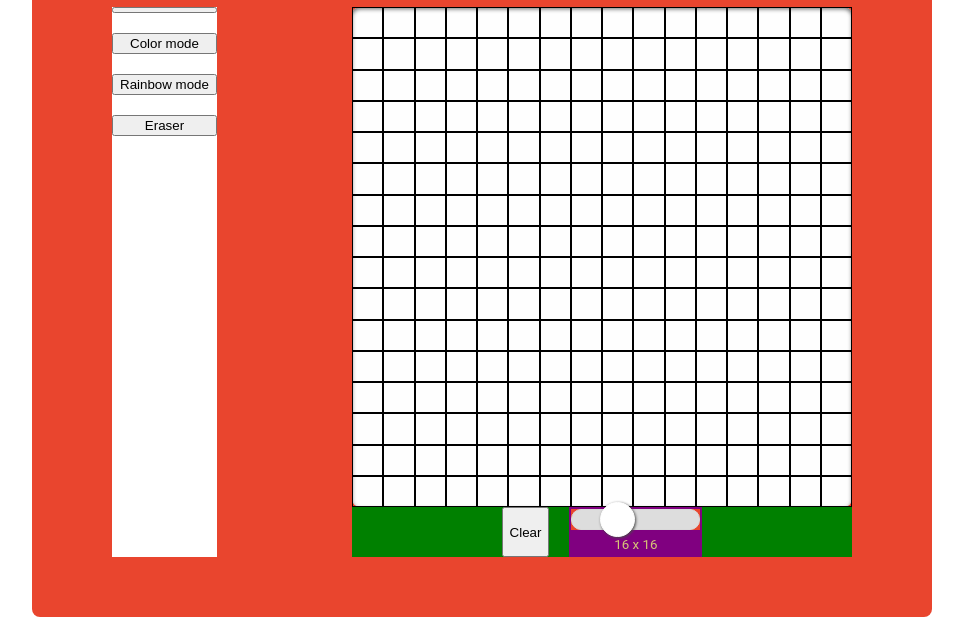
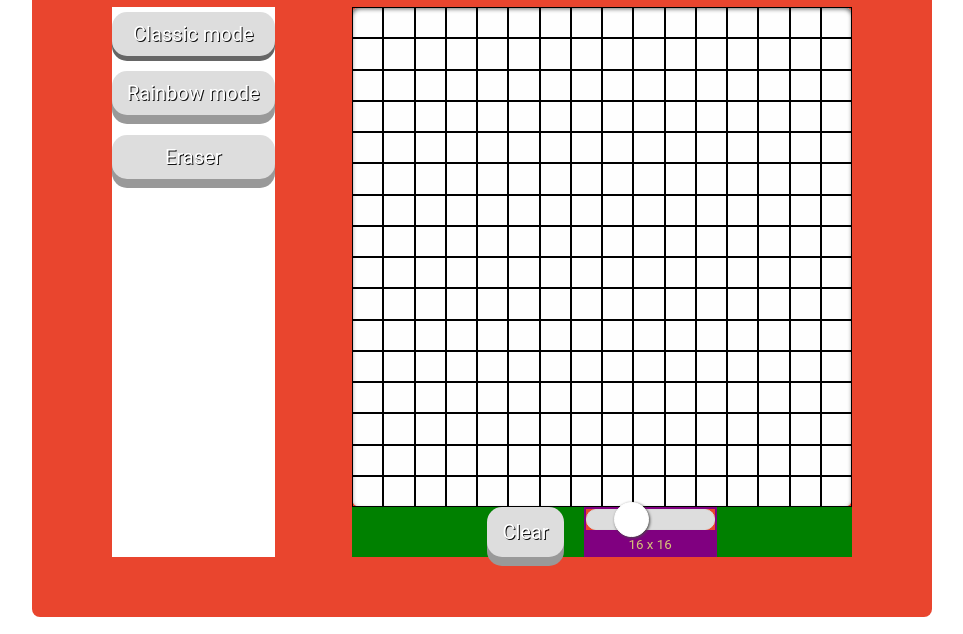
Before and after one commit to beiyingseah/odin-EtchASketch, a plain HTML site: page index.html in a window 1280 px wide. Shown: the part 78-712 px from the top of the page, without its empty margins (158-1121 px from the left). Drawn offline with Linux system fonts and the light colour scheme.

Commit message:
Added visual feedback to buttons when pressed / colour modes are selected in style.css and main.js

```diff
--- a/index.html
+++ b/index.html
@@ -13,8 +13,7 @@
       <h1>Etch-a-sketch</h1>
       <div class='container-main'>
         <div id='container-settings1'>
-          <button id='colorPicker'></button>
-          <button id='colorBtn'>Color mode</button>
+          <button id='classicBtn'>Classic mode</button>
           <button id='rainbowBtn'>Rainbow mode</button>
           <button id='eraserBtn'>Eraser</button>
         </div>
--- a/main.js
+++ b/main.js
@@ -1,19 +1,27 @@
 
 // Default settings
 const DEFAULT_SIZE = 16;
+const DEFAULT_MODE = 'classic';
 
 // Initiaising key global variables
 let currentSize = DEFAULT_SIZE;
+let currentMode = DEFAULT_MODE;
 
-/* Initialising FUNCTIONS */
+/* Initialising key FUNCTIONS */
 function setCurrentSize(sizeValue) {
     currentSize = sizeValue;
 }
 
+function setCurrentMode(newMode) {
+    activateButton(newMode);
+    currentMode = newMode;
+}
+
+
 // List of interactive variables
 const colorPicker = document.getElementById('colorPicker');
-const colorBtn = document.getElementById('colorBtn');
-const rainbowBtn = document.getElementById('raindbowBtn');
+const classicBtn = document.getElementById('classicBtn');
+const rainbowBtn = document.getElementById('rainbowBtn');
 const eraserBtn = document.getElementById('eraserBtn');
 const clearBtn = document.getElementById('clearBtn');
 const sizeSlider = document.getElementById('sizeSlider');
@@ -21,10 +29,20 @@ let sizeValue = document.getElementById('sizeValue');
 const grid = document.getElementById('grid-wrapper');
 
 /* Events to capture */
+classicBtn.onclick = () => setCurrentMode('classic');
+rainbowBtn.onclick = () => setCurrentMode('rainbow');
+eraserBtn.onclick = () => setCurrentMode('eraser');
+clearBtn.onclick = () => reloadGrid();
 sizeSlider.oninput = (e) => updateSizeValue(e.target.value);
 sizeSlider.onchange = (e) => changeSize(e.target.value);
 
 // Update the current slider value (each time user drags the slider handle)
+function changeSize(sizeValue) {
+    setCurrentSize(sizeValue);
+    updateSizeValue(sizeValue);
+    reloadGrid();
+}
+
 function updateSizeValue(value) {
     sizeValue.innerHTML = `${value} x ${value}`;
 }
@@ -32,12 +50,6 @@ function updateSizeValue(value) {
 function reloadGrid() {
     clearGrid();
     setupGrid(currentSize);
-}
-
-function changeSize(sizeValue) {
-    setCurrentSize(sizeValue);
-    updateSizeValue(sizeValue);
-    reloadGrid();
 }
 
 function clearGrid() {
@@ -52,12 +64,36 @@ function setupGrid(sizeValue) {
     // Create a dynamic grid of square divs
     for (let i = 0; i < sizeValue * sizeValue; i++) {
         const cell = document.createElement('div');
-        cell.setAttribute('style', 'border: 1px solid rgb(0, 0, 0)')
+        cell.setAttribute('style', 'border: 1px solid rgb(0, 0, 0)');
+        //cell.addEventListener('mouseover', changeColor)
+        //insert cell.SetAttribute: background colour
         grid.appendChild(cell);
       }
 
 }
 
+/* COLOUR BUTTONS INTERACTIVITY */
+function activateButton(newMode) {
+    if (currentMode === 'rainbow') {
+        rainbowBtn.classList.remove('active');
+    } else if (currentMode === 'classic') {
+        classicBtn.classList.remove('active');
+    } else if (currentMode === 'eraser') {
+        eraserBtn.classList.remove('active');
+    }
+
+    if (newMode === 'rainbow') {
+        rainbowBtn.classList.add('active'); //add back the 'active' class(es) to the button element
+    } else if (newMode === 'classic') {
+        classicBtn.classList.add('active');
+    } else if (newMode === 'eraser') {
+        eraserBtn.classList.add('active');
+    }
+}
+//function changeColor()
+
+
 // MAIN
 setupGrid(DEFAULT_SIZE)
+activateButton(DEFAULT_MODE)
 //Display the default slider value + default grid size
--- a/style.css
+++ b/style.css
@@ -3,7 +3,7 @@
 /* META-STYLING */
 body {
     min-height: 100vh;
-    font-family: 'American Typewriter', Roboto, 'Helvetica Neue';
+    font-family: 'Andale Mono', Roboto, 'Helvetica Neue';
     color: #d6c577;
     font-stretch: expanded;
 }
@@ -25,6 +25,26 @@ body {
     font-size: 40px;
     text-align: center;
     margin: 0;
+}
+
+button {
+    padding: 10px 15px;
+    font-size: 20px;
+    font-family: 'Andale Mono', Roboto, 'Helvetica Neue';
+    text-align: center;
+    text-shadow: 1px 1px #131313;
+    cursor: pointer;
+    outline: none;
+    color: #fff;
+    background-color: #ddd;
+    border: none;
+    border-radius: 15px;
+    box-shadow: 0 9px #999;
+}
+
+button.active {
+    box-shadow: 0 5px #666;
+    transform: translateY(5px);
 }
 
 .container-main {
@@ -72,7 +92,6 @@ body {
     background-color: purple;
     flex-direction: column;
     text-align: center;
-
 }
 
 input[type=range] {
```
Also changed, not shown: 1 other file.
